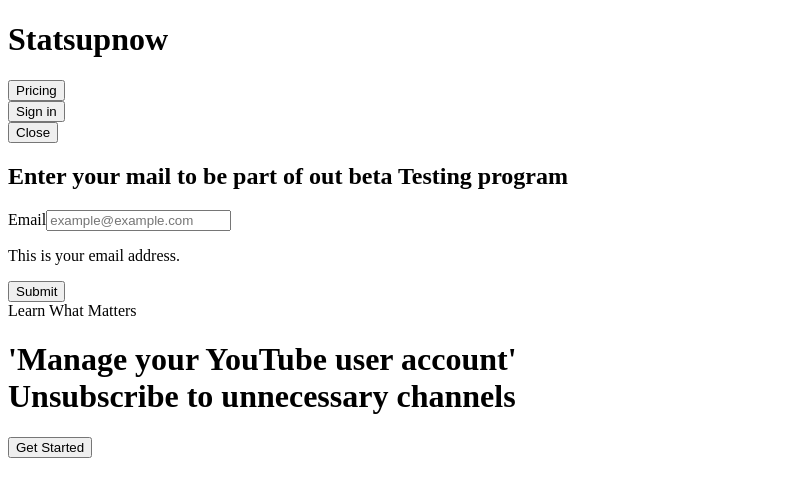
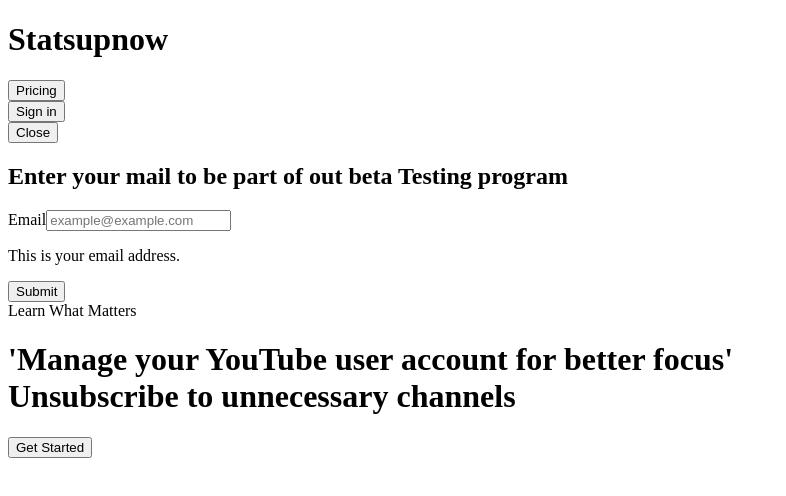
Before and after one commit to ashwaniverma-github/Statsupnow, a Next.js app: page /Homepage in a window 1280 px wide. Shown: the top 496 px of the page, without its empty margins (0-786 px from the left). Built offline with nearby package versions, Linux system fonts and the light colour scheme.

Commit message:
hero heading

```diff
--- a/src/pages/Homepage.tsx
+++ b/src/pages/Homepage.tsx
@@ -40,7 +40,7 @@
                     animate={{ opacity: 1, y: 0 }}
                     transition={{ duration: 0.8, ease: "easeInOut", delay: 0.3 }}
                 >
-                'Manage your YouTube user account'<br className="hidden sm:block"/> Unsubscribe to unnecessary channels
+                'Manage your YouTube user account for better focus'<br className="hidden sm:block"/> Unsubscribe to unnecessary channels
                 </motion.h1>
             </div>
             <div className="text-center m-10">
```
